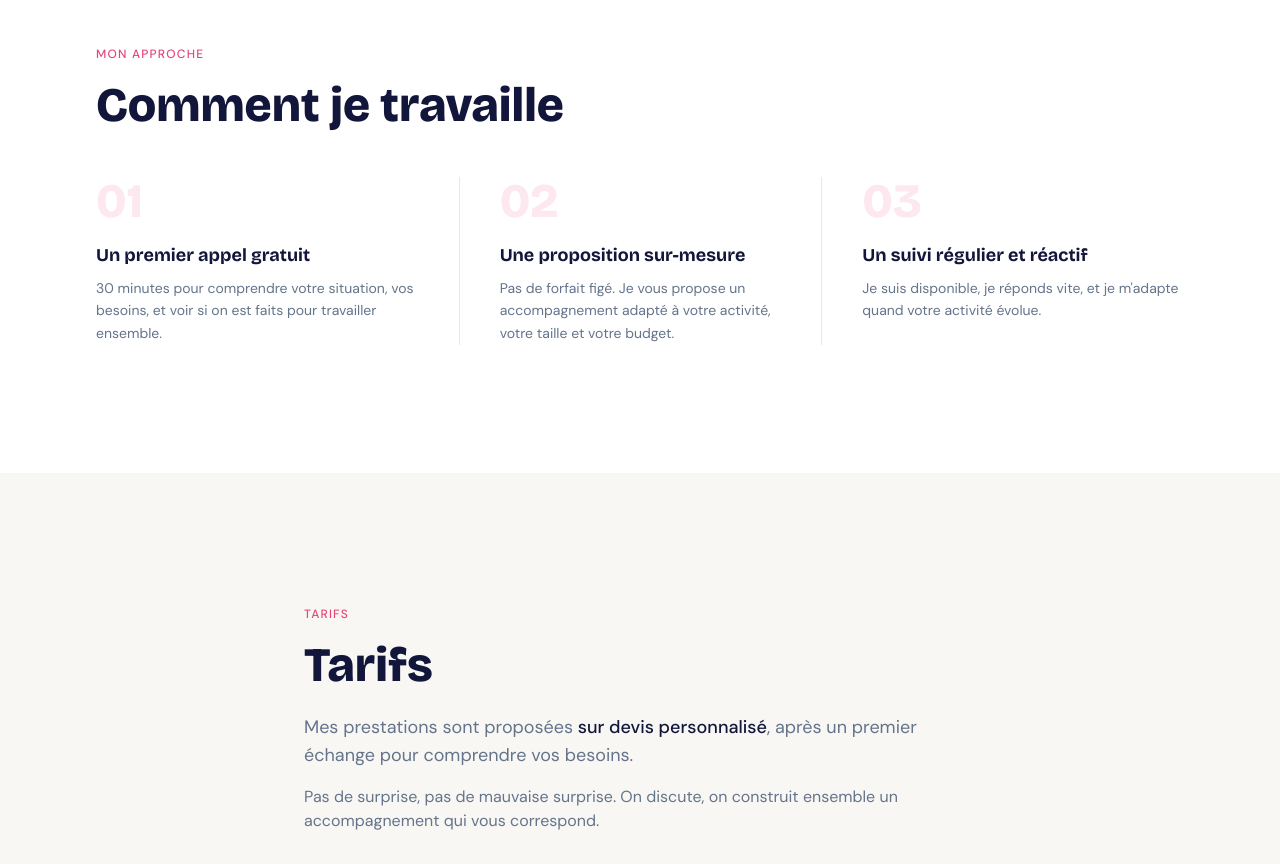
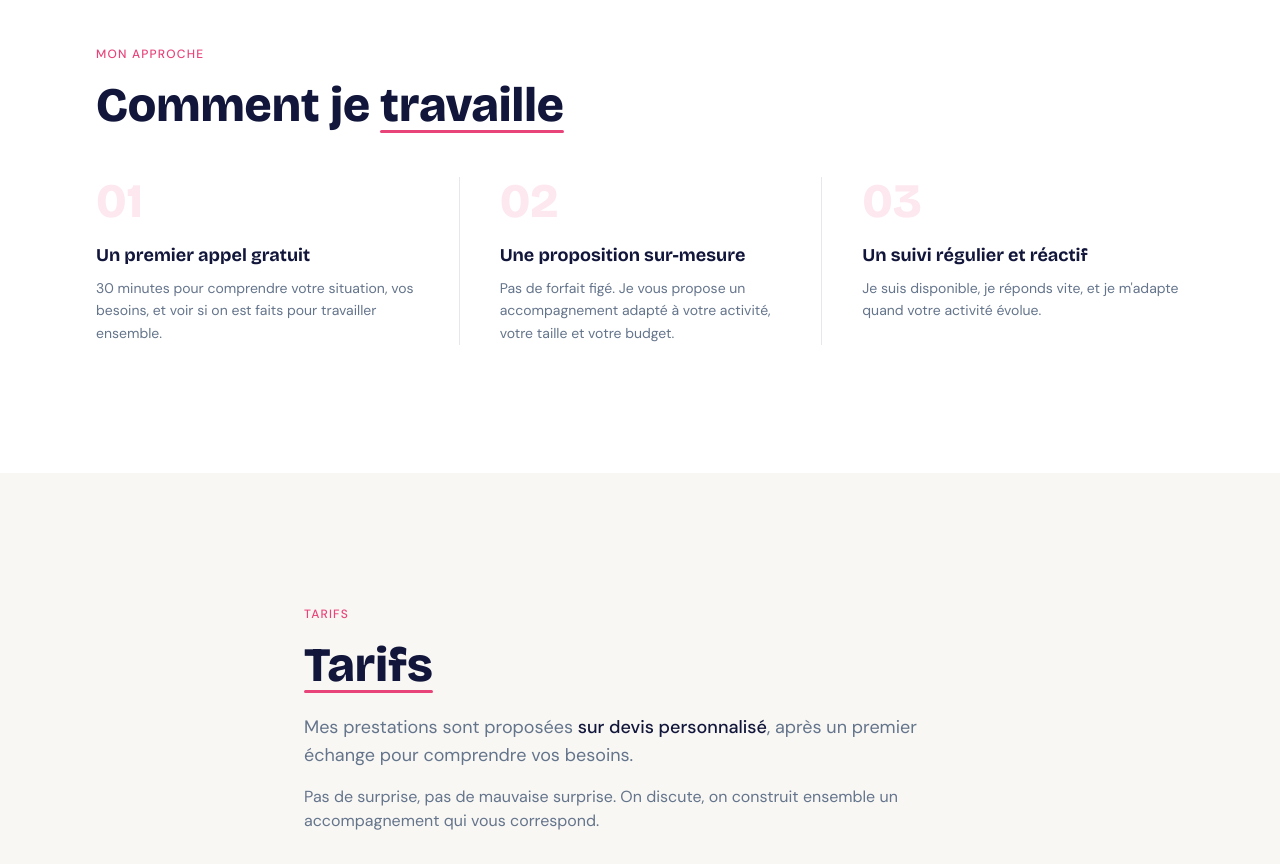
Before and after one commit to WeboPoulpe/HELENE, a Next.js app: page /offre in a window 1280 px wide. Shown: the part 3440-4304 px from the top of the page. Built offline with nearby package versions, Linux system fonts and the light colour scheme.

Commit message:
feat: animated rose underline highlight on key word in each section H2

```diff
--- a/src/components/sections/CtaSection.tsx
+++ b/src/components/sections/CtaSection.tsx
@@ -3,6 +3,7 @@
 import { motion } from 'framer-motion'
 import { Button } from '@/components/ui/Button'
 import { BOOKING_URL } from '@/lib/constants'
+import { Highlight } from '@/components/ui/Highlight'
 
 export function CtaSection() {
   return (
@@ -31,7 +32,7 @@ export function CtaSection() {
             transition={{ duration: 0.65, ease: [0.16, 1, 0.3, 1] }}
             className="font-display font-extrabold text-white text-3xl lg:text-5xl leading-tight"
           >
-            Prêt à professionnaliser votre gestion sans perdre votre liberté ?
+            Prêt à professionnaliser votre <Highlight>gestion</Highlight> sans perdre votre liberté ?
           </motion.h2>
           <p className="mt-6 text-base text-white/60 lg:text-lg">
             Un premier appel de 30 minutes pour comprendre votre situation,
--- a/src/components/sections/DiffSection.tsx
+++ b/src/components/sections/DiffSection.tsx
@@ -1,6 +1,7 @@
 'use client'
 
 import { motion } from 'framer-motion'
+import { Highlight } from '@/components/ui/Highlight'
 
 export function DiffSection() {
   return (
@@ -23,7 +24,7 @@ export function DiffSection() {
             transition={{ duration: 0.65, ease: [0.16, 1, 0.3, 1] }}
             className="mt-4 font-display font-extrabold text-white text-4xl lg:text-5xl leading-tight"
           >
-            Ni secrétaire. Ni comptable.
+            Ni <Highlight>secrétaire</Highlight>. Ni comptable.
           </motion.h2>
           <div className="mt-8 space-y-4 text-base text-white/60 lg:text-lg">
             <p>
--- a/src/components/sections/HowIWorkSection.tsx
+++ b/src/components/sections/HowIWorkSection.tsx
@@ -1,6 +1,7 @@
 'use client'
 
 import { motion } from 'framer-motion'
+import { Highlight } from '@/components/ui/Highlight'
 
 const containerVariants = {
   hidden: {},
@@ -56,7 +57,7 @@ export function HowIWorkSection() {
             viewport={{ once: true, amount: 0.5 }}
             className="mt-4 font-display font-extrabold text-navy text-4xl lg:text-5xl leading-tight"
           >
-            Comment je travaille
+            Comment je <Highlight>travaille</Highlight>
           </motion.h2>
         </motion.div>
 
--- a/src/components/sections/MethodSection.tsx
+++ b/src/components/sections/MethodSection.tsx
@@ -3,6 +3,7 @@
 import { motion } from 'framer-motion'
 import Link from 'next/link'
 import { pillars } from '@/content/pillars'
+import { Highlight } from '@/components/ui/Highlight'
 
 const containerVariants = {
   hidden: {},
@@ -40,7 +41,7 @@ export function MethodSection() {
             viewport={{ once: true, amount: 0.5 }}
             className="mt-4 font-display font-extrabold text-white text-4xl lg:text-5xl leading-tight max-w-2xl"
           >
-            Une consultante, pas une exécutante.
+            Une <Highlight>consultante</Highlight>, pas une exécutante.
           </motion.h2>
           <p className="mt-4 text-lg text-white/60 max-w-xl">
             Une experte de la gestion… qui parle votre langage.
--- a/src/components/sections/PricingSection.tsx
+++ b/src/components/sections/PricingSection.tsx
@@ -3,6 +3,7 @@
 import { motion } from 'framer-motion'
 import Link from 'next/link'
 import { Button } from '@/components/ui/Button'
+import { Highlight } from '@/components/ui/Highlight'
 
 export function PricingSection() {
   return (
@@ -25,7 +26,7 @@ export function PricingSection() {
             transition={{ duration: 0.65, ease: [0.16, 1, 0.3, 1] }}
             className="mt-4 font-display font-extrabold text-navy text-4xl lg:text-5xl leading-tight"
           >
-            Tarifs
+            <Highlight>Tarifs</Highlight>
           </motion.h2>
           <p className="mt-6 text-base text-slate lg:text-lg">
             Mes prestations sont proposées{' '}
--- a/src/components/sections/ProblemSection.tsx
+++ b/src/components/sections/ProblemSection.tsx
@@ -1,6 +1,7 @@
 'use client'
 
 import { motion } from 'framer-motion'
+import { Highlight } from '@/components/ui/Highlight'
 
 export function ProblemSection() {
   return (
@@ -25,7 +26,7 @@ export function ProblemSection() {
               transition={{ duration: 0.65, ease: [0.16, 1, 0.3, 1] }}
               className="mt-4 font-display font-extrabold text-navy text-4xl lg:text-5xl leading-tight"
             >
-              Dirigeant indépendant, TPE : vous n&apos;avez plus le temps de
+              Dirigeant indépendant, TPE : vous n&apos;avez plus le <Highlight>temps</Highlight> de
               tout gérer.
             </motion.h2>
 
--- a/src/components/sections/ServicesPreviewSection.tsx
+++ b/src/components/sections/ServicesPreviewSection.tsx
@@ -2,6 +2,7 @@
 
 import { motion } from 'framer-motion'
 import Link from 'next/link'
+import { Highlight } from '@/components/ui/Highlight'
 
 const containerVariants = {
   hidden: {},
@@ -66,7 +67,7 @@ export function ServicesPreviewSection() {
             viewport={{ once: true, amount: 0.5 }}
             className="mt-4 font-display font-extrabold text-navy text-4xl lg:text-5xl leading-tight max-w-2xl"
           >
-            Le conseil en gestion d&apos;entreprise à Troyes, un levier pour
+            Le conseil en gestion d&apos;entreprise à Troyes, un <Highlight>levier</Highlight> pour
             votre activité.
           </motion.h2>
         </motion.div>
--- a/src/components/sections/ValuesSection.tsx
+++ b/src/components/sections/ValuesSection.tsx
@@ -2,6 +2,7 @@
 
 import { motion } from 'framer-motion'
 import { values } from '@/content/values'
+import { Highlight } from '@/components/ui/Highlight'
 
 const containerVariants = {
   hidden: {},
@@ -39,7 +40,7 @@ export function ValuesSection() {
             viewport={{ once: true, amount: 0.5 }}
             className="mt-4 font-display font-extrabold text-navy text-4xl lg:text-5xl leading-tight"
           >
-            Ce que je défends. Ce que je cultive.
+            Ce que je défends. Ce que je <Highlight>cultive</Highlight>.
           </motion.h2>
         </motion.div>
 
--- /dev/null
+++ b/src/components/ui/Highlight.tsx
@@ -0,0 +1,19 @@
+'use client'
+
+import { motion } from 'framer-motion'
+
+export function Highlight({ children }: { children: React.ReactNode }) {
+  return (
+    <span className="relative inline-block whitespace-nowrap">
+      {children}
+      <motion.span
+        className="absolute -bottom-1 left-0 h-[3px] w-full origin-left rounded-full bg-rose"
+        initial={{ scaleX: 0 }}
+        whileInView={{ scaleX: 1 }}
+        viewport={{ once: true, amount: 0.8 }}
+        transition={{ duration: 0.55, ease: [0.16, 1, 0.3, 1], delay: 0.35 }}
+        aria-hidden="true"
+      />
+    </span>
+  )
+}
```
